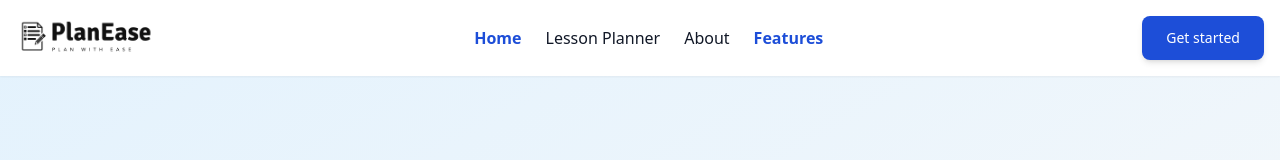
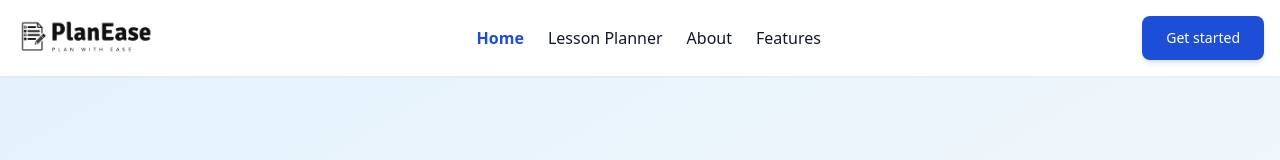
Before and after one commit to Shubham-567/AI-Lesson-Planner, a React (Vite) app: page / in a window 1280 px wide. Shown: the top 160 px of the page. Built offline with nearby package versions, Linux system fonts and the light colour scheme; no server answers.

Commit message:
fix navlink

```diff
--- a/src/components/ui/Navbar.jsx
+++ b/src/components/ui/Navbar.jsx
@@ -80,7 +80,7 @@ function Navbar() {
               </li>
               <li>
                 <NavLink
-                  to='/'
+                  to='/Login'
                   className={({ isActive }) =>
                     isActive
                       ? "text-blue-700 font-semibold"
```
